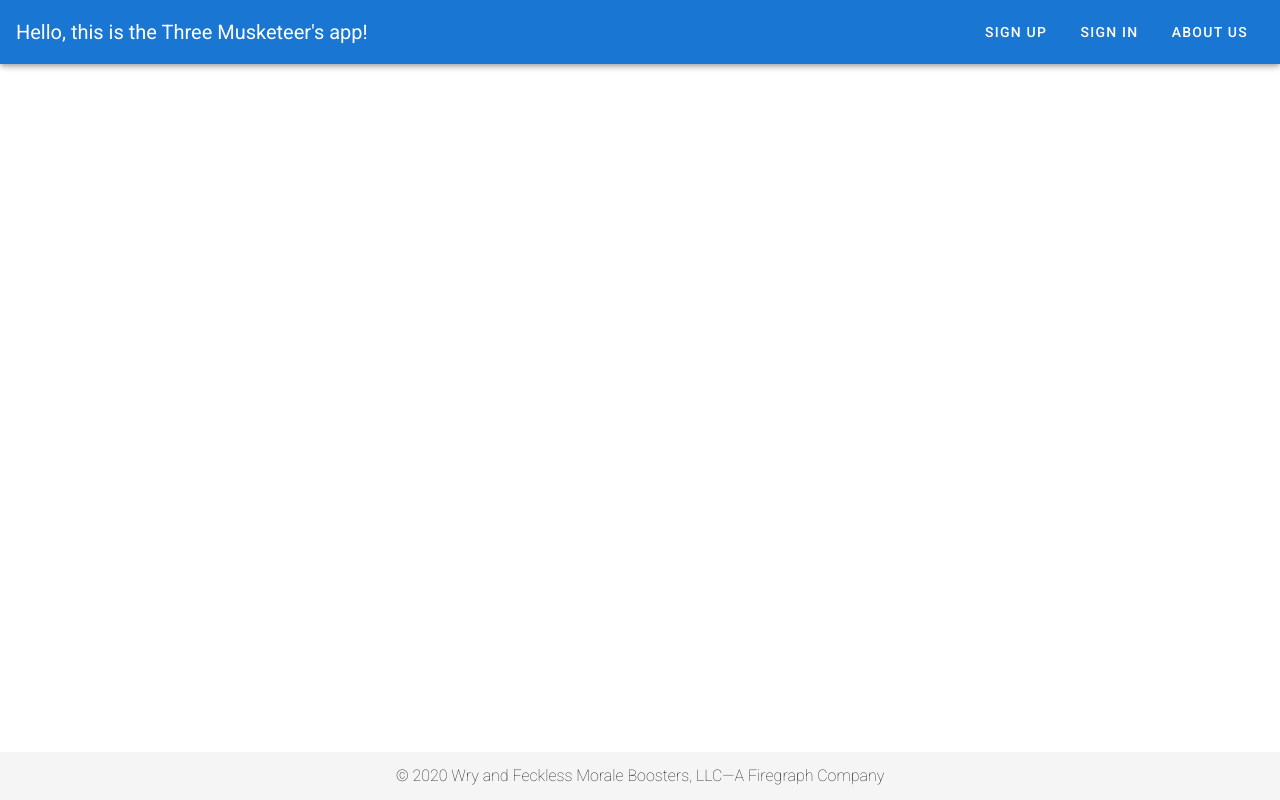
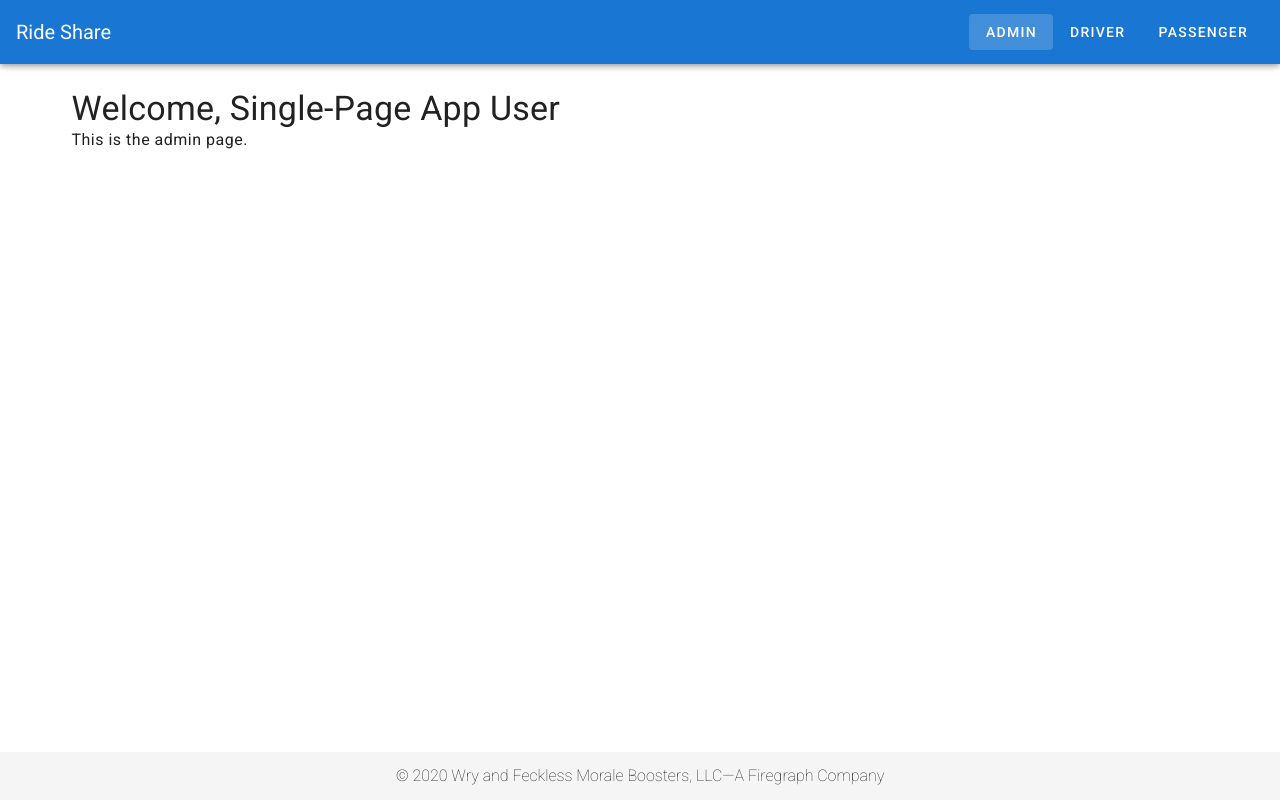
Before and after one commit to CourtneyKrisMasters/rideShare, a Vue app: page /admin in a window 1280 px wide. Built offline with nearby package versions, Linux system fonts and the light colour scheme.

Commit message:
added admin, driver, and passenger pages and routes

```diff
--- a/src/components/NavBar.vue
+++ b/src/components/NavBar.vue
@@ -2,19 +2,21 @@
   <v-app-bar app dark color="primary">
     <router-link v-bind:to="{ name: 'home-page' }">
       <v-toolbar-title class="white--text">
-        Hello, this is the Three Musketeer's app!
+        Ride Share
       </v-toolbar-title>
     </router-link>
 
     <v-spacer></v-spacer>
 
-    <v-btn v-if="!isLoggedIn" text v-bind:to="{ name: 'sign-up' }">
-      Sign Up
+    <v-btn text v-bind:to="{ name: 'admin' }">
+      Admin
     </v-btn>
-    <v-btn v-if="!isLoggedIn" text v-bind:to="{ name: 'sign-in' }">
-      Sign In
+    <v-btn text v-bind:to="{ name: 'driver' }">
+      Driver
     </v-btn>
-    <v-btn text v-bind:to="{ name: 'about-us' }">About Us</v-btn>
+    <v-btn text v-bind:to="{ name: 'passenger' }">
+      Passenger
+    </v-btn>
 
     <v-menu v-if="isLoggedIn" offset-y>
       <template v-slot:activator="{ on }">
--- /dev/null
+++ b/src/pages/Admin.vue
@@ -0,0 +1,9 @@
+<template>
+  <v-container>
+    <div>
+      <h4 class="display-1">Welcome, Single-Page App User</h4>
+
+      <p class="body-1">This is the admin page.</p>
+    </div>
+  </v-container>
+</template>
--- /dev/null
+++ b/src/pages/Driver.vue
@@ -0,0 +1,9 @@
+<template>
+  <v-container>
+    <div>
+      <h4 class="display-1">Welcome, Single-Page App User</h4>
+
+      <p class="body-1">This is the driver page.</p>
+    </div>
+  </v-container>
+</template>
--- /dev/null
+++ b/src/pages/Passenger.vue
@@ -0,0 +1,9 @@
+<template>
+  <v-container>
+    <div>
+      <h4 class="display-1">Welcome, Single-Page App User</h4>
+
+      <p class="body-1">This is the passenger page.</p>
+    </div>
+  </v-container>
+</template>
--- a/src/router.js
+++ b/src/router.js
@@ -2,9 +2,11 @@ import Vue from "vue";
 import Router from "vue-router";
 
 import Home from "./pages/Home.vue";
-import SignIn from "./pages/SignIn.vue";
-import SignUp from "./pages/SignUp.vue";
-import About from "./pages/About.vue";
+//import SignIn from "./pages/SignIn.vue";
+//import SignUp from "./pages/SignUp.vue";
+import Admin from "./pages/Admin.vue";
+import Driver from "./pages/Driver.vue";
+import Passenger from "./pages/Passenger.vue";
 import Accounts from "./pages/Accounts.vue";
 
 Vue.use(Router);
@@ -14,9 +16,9 @@ export default new Router({
   base: process.env.BASE_URL,
   routes: [
     { name: "home-page", path: "/", component: Home },
-    { name: "sign-up", path: "/sign-up", component: SignUp },
-    { name: "sign-in", path: "/sign-in", component: SignIn },
-    { name: "about-us", path: "/about-us", component: About },
+    { name: "admin", path: "/admin", component: Admin },
+    { name: "driver", path: "/driver", component: Driver },
+    { name: "passenger", path: "/passenger", component: Passenger },
     { name: "accounts", path: "/accounts", component: Accounts }
   ]
 });
```
